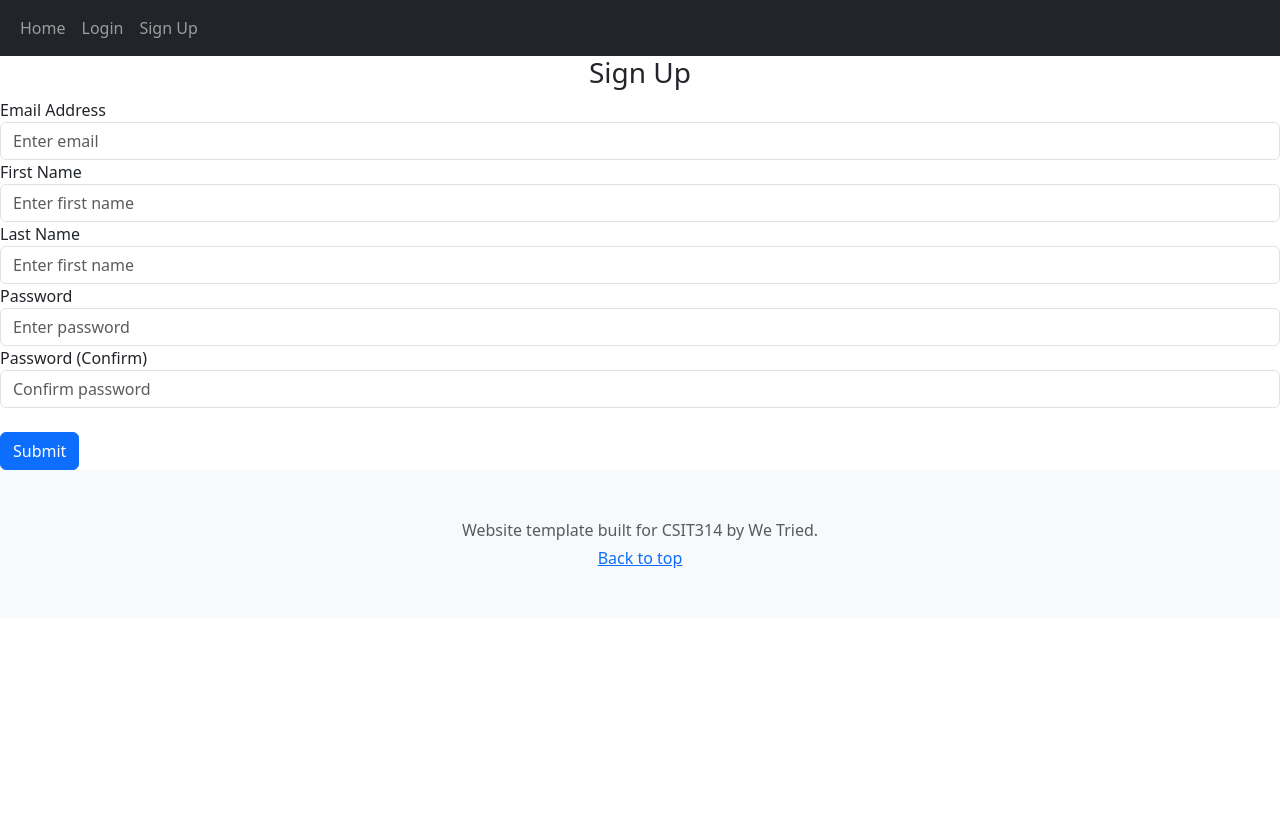
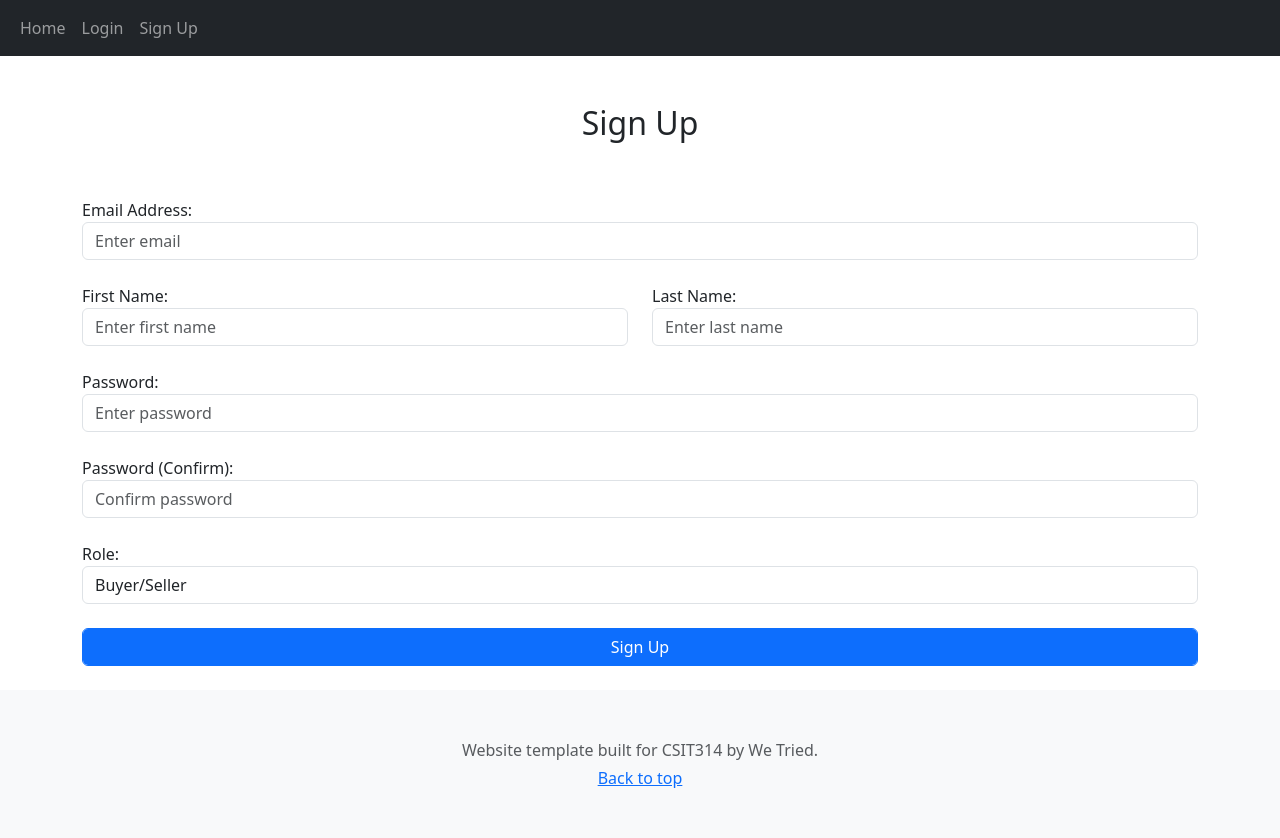
Before and after one commit to zhiganggg/We-Tried-CSIT314, a Flask app: page /sign-up in a window 1280 px wide. Before the commit the page ends 568 px from the top, so only its background shows below. Run offline with Flask 3, Linux system fonts and the light colour scheme; some libraries are stand-ins or nearby versions.

Commit message:
updated agent table, login & signup

```diff
--- a/website/__init__.py
+++ b/website/__init__.py
@@ -19,7 +19,7 @@ def create_app():
   app.register_blueprint(views, url_prefix='/')
   app.register_blueprint(auth, url_prefix='/')
 
-  from .models import User, Listing, Shortlist
+  from .models import User, Agent, Listing, Shortlist
 
   with app.app_context():
     db.create_all()
--- a/website/auth.py
+++ b/website/auth.py
@@ -1,5 +1,5 @@
 from flask import Blueprint, render_template, request, flash, redirect, url_for
-from .models import User
+from .models import User, Agent
 from werkzeug.security import generate_password_hash, check_password_hash
 from . import db
 from flask_login import login_user, login_required, logout_user, current_user
@@ -35,10 +35,14 @@ def logout():
 def sign_up():
     if request.method == "POST":
         email = request.form.get('email')
-        first_name = request.form.get('firstName')
-        last_name = request.form.get('lastName')
+        first_name = request.form.get('first-name')
+        last_name = request.form.get('last-name')
         password1 = request.form.get('password1')
         password2 = request.form.get('password2')
+        role = request.form.get('role')
+
+        cea_registration_no = request.form.get('cea-registration-no', '')
+        agency_license_no = request.form.get('agency-license-no', '')
 
         user = User.query.filter_by(email=email).first()
         if user:
@@ -52,9 +56,19 @@ def sign_up():
         elif len(password1) < 7:
             flash('Passwords must be at least 7 characters.', category='error')
         else:
-            new_user = User(email=email, first_name=first_name, last_name=last_name, password=generate_password_hash(password1, method='pbkdf2:sha256'))
+            new_user = User(email=email, first_name=first_name, last_name=last_name, password=generate_password_hash(password1, method='pbkdf2:sha256'), role=role)
             db.session.add(new_user)
             db.session.commit()
+
+            if role == 'agent':
+                agent = Agent.query.filter_by(cea_registration_no=cea_registration_no).first()
+                if agent:
+                    flash('Agent with CEA registration number {} already exists.'.format(cea_registration_no))
+                else:
+                    new_agent = Agent(user_id=new_user.id, cea_registration_no=cea_registration_no, agency_license_no=agency_license_no)
+                    db.session.add(new_agent)
+                    db.session.commit()
+
             login_user(new_user, remember=True)
             flash('Account created!', category='success')
             return redirect(url_for('views.home'))
--- a/website/static/index.js
+++ b/website/static/index.js
@@ -1,3 +1,12 @@
+document.getElementById("role").addEventListener("change", function () {
+  var agentFields = document.getElementById("agent-fields");
+  if (this.value === "agent") {
+    agentFields.style.display = "block";
+  } else {
+    agentFields.style.display = "none";
+  }
+});
+
 function shortlist(listingId) {
   const shortlistCount = document.getElementById(
     `shortlists-count-${listingId}`
@@ -66,7 +75,7 @@ function calculateMortgage() {
   document.getElementById("loan-amt").innerText =
     "S$ " +
     loanAmount.toLocaleString(undefined, { maximumFractionDigits: 0 }) +
-    " Loan Amount";
+    " Loan";
   document.getElementById("interest-bar").innerText =
     interestPercentage.toLocaleString(undefined, { maximumFractionDigits: 0 }) +
     "%";
--- a/website/templates/buy.html
+++ b/website/templates/buy.html
@@ -15,6 +15,7 @@
               title="{{listing.title}}"
               href="/listing/{{listing.title.replace(' ', '-')|lower}}  -{{listing.id}}"
               class="nav-link"
+              onclick="calculateMortgage()"
             >
               <img
                 class="card-img-top"
--- a/website/templates/sign_up.html
+++ b/website/templates/sign_up.html
@@ -1,57 +1,84 @@
 {% extends "base.html" %} {% block title %}Sign Up{% endblock %} {% block
 content %}
+<div class="container">
+  <div class="py-5 text-center">
+    <h2>Sign Up</h2>
+  </div>
   <form method="POST">
-  <h3 align="center">Sign Up</h3>
-  <div class="form-group">
-    <label for="email">Email Address</label>
+    <label for="email">Email Address:</label><br />
     <input
       type="email"
       class="form-control"
       id="email"
       name="email"
       placeholder="Enter email"
-    />
+    /><br />
+    <div class="row">
+      <div class="col-md-6">
+        <label for="first-name">First Name:</label><br />
+        <input
+          type="text"
+          class="form-control"
+          id="first-name"
+          name="first-name"
+          placeholder="Enter first name"
+        /><br />
       </div>
-  <div class="form-group">
-    <label for="firstName">First Name</label>
+      <div class="col-md-6">
+        <label for="last-name">Last Name:</label><br />
         <input
-      type="firstName"
+          type="text"
           class="form-control"
-      id="firstName"
-      name="firstName"
-      placeholder="Enter first name"
-    />
-  <div class="form-group">
-    <label for="lastName">Last Name</label>
-    <input
-      type="lastName"
-      class="form-control"
-      id="lsatName"
-      name="lastName"
-      placeholder="Enter first name"
-    />
+          id="last-name"
+          name="last-name"
+          placeholder="Enter last name"
+        /><br />
       </div>
-  <div class="form-group">
-    <label for="password1">Password</label>
+    </div>
+    <label for="password1">Password:</label><br />
     <input
       type="password"
       class="form-control"
       id="password1"
       name="password1"
       placeholder="Enter password"
-    />
-  </div>
-  <div class="form-group">
-    <label for="password2">Password (Confirm)</label>
+    /><br />
+    <label for="password2">Password (Confirm):</label><br />
     <input
       type="password"
       class="form-control"
       id="password2"
       name="password2"
       placeholder="Confirm password"
-    />
+    /><br />
+    <label for="role">Role:</label><br />
+    <select class="form-control" id="role" name="role" required>
+      <option value="user">Buyer/Seller</option>
+      <option value="agent">Agent</option>
+      <option value="admin">Admin</option>
+    </select>
+    <br />
+    <div id="agent-fields" style="display: none">
+      <label for="cea-registration-no">CEA Registration No:</label><br />
+      <input
+        type="text"
+        class="form-control"
+        id="cea-registration-no"
+        name="cea-registration-no"
+        placeholder="Enter CEA registration no."
+      /><br />
+      <label for="agency-license-no">Agency License No:</label><br />
+      <input
+        type="text"
+        class="form-control"
+        id="agency-license-no"
+        name="agency-license-no"
+        placeholder="Enter Agency license no."
+      /><br />
     </div>
-  <br />
-  <button type="submit" class="btn btn-primary">Submit</button>
+    <button type="submit" class="btn btn-primary form-control" type="submit">
+      Sign Up</button
+    ><br /><br />
+  </form>
+</div>
 {% endblock %}
-</form>
--- a/website/views.py
+++ b/website/views.py
@@ -1,7 +1,7 @@
 from flask import Blueprint, render_template, request, flash, redirect, url_for, send_from_directory, jsonify
 from flask_login import login_required, current_user
 from werkzeug.utils import secure_filename
-from .models import Listing, Shortlist
+from .models import Listing, Shortlist, Review
 from . import db
 from datetime import datetime
 
```
Also changed, not shown: website/models.py (+14 -0 lines), website/templates/listing.html (+12 -15 lines), website/templates/login.html (+12 -11 lines). Lines whose indentation alone changed are shown as unchanged.
